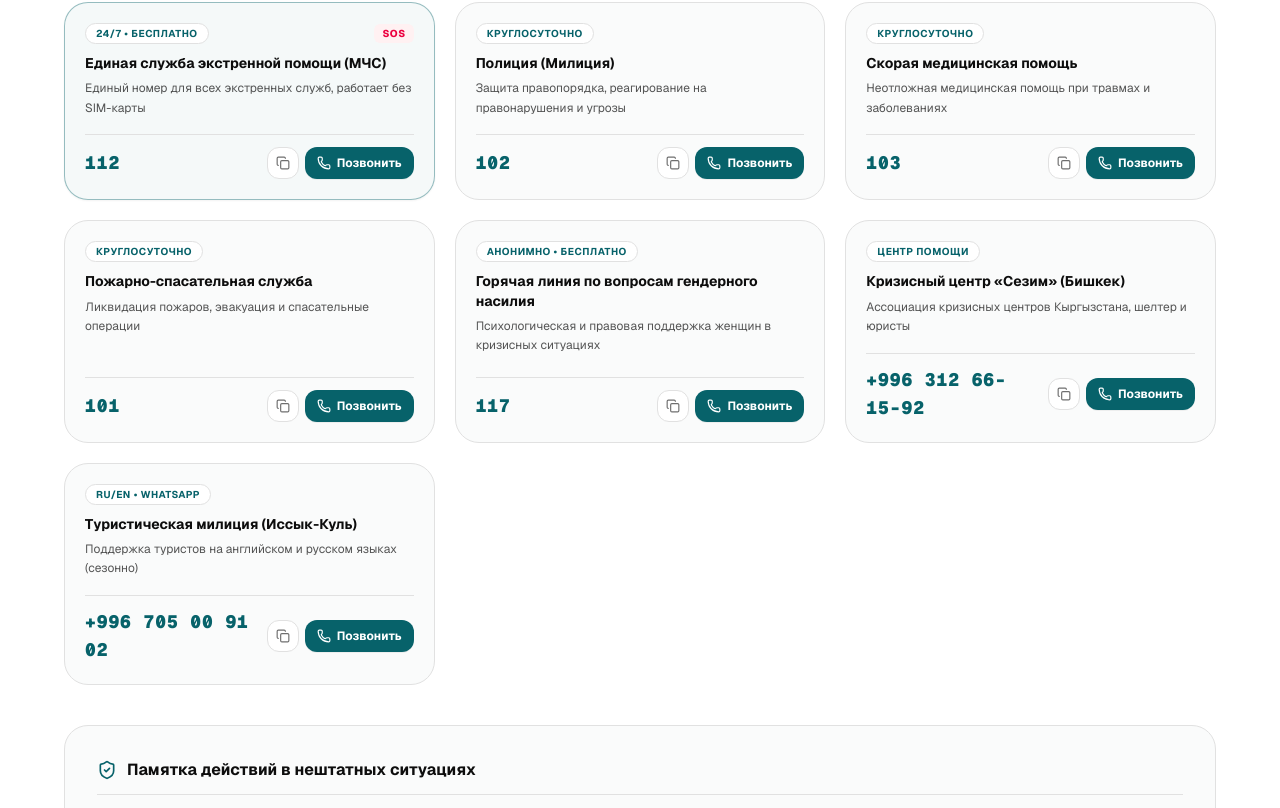
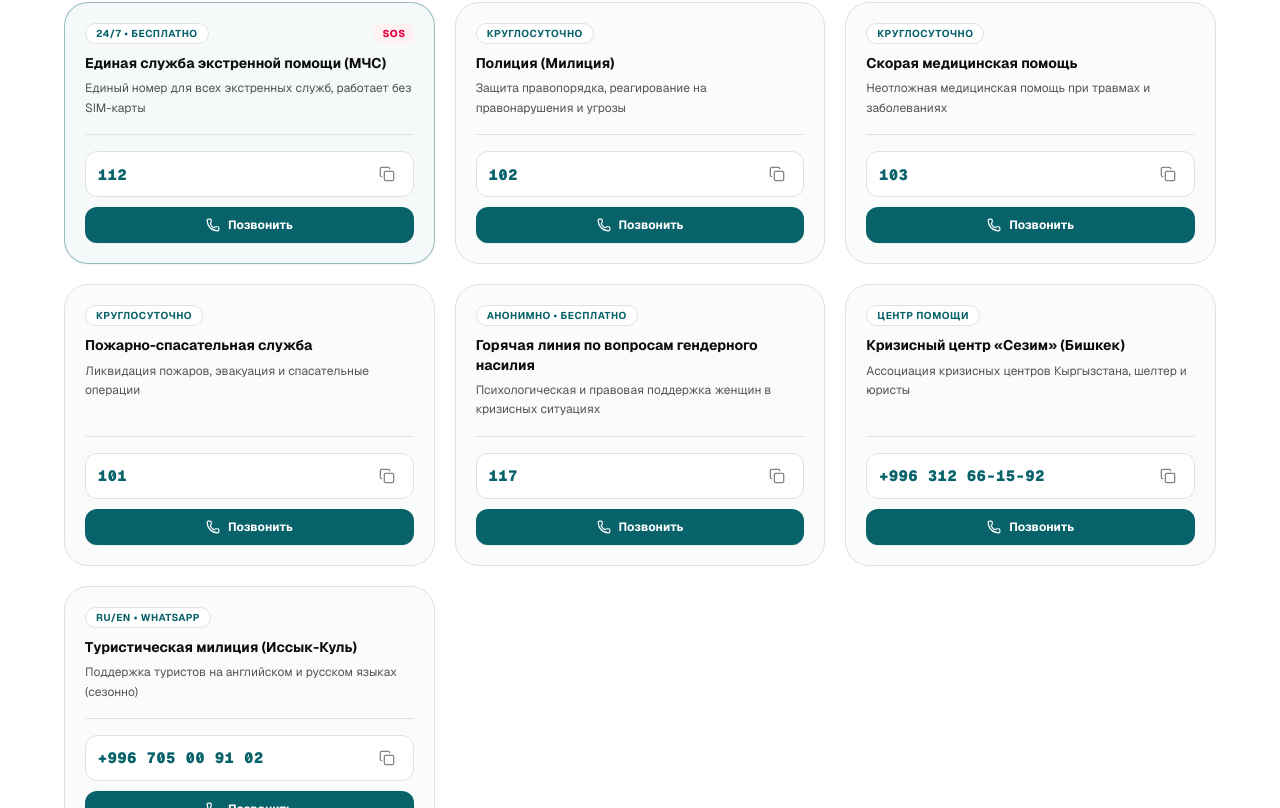
Before and after one commit to Evools/Aiym-Path, a Next.js app: page /guide in a window 1280 px wide. Shown: the part 3412-4220 px from the top of the page. Built offline with nearby package versions, Linux system fonts and the light colour scheme.

Commit message:
refactor: remove share functionality and simplify emergency banner and modal actions

```diff
--- a/components/features/guide/EmergencySafetyBanner.tsx
+++ b/components/features/guide/EmergencySafetyBanner.tsx
@@ -266,29 +266,31 @@ export const EmergencySafetyBanner: React.FC = () => {
                   </p>
                 </div>
 
-                <div className="pt-3 border-t border-[#E1E1E1] flex items-center justify-between gap-2">
-                  <span className="text-base sm:text-lg font-black tracking-wider text-[#07626A] font-mono">
+                <div className="pt-4 border-t border-[#E1E1E1] flex flex-col gap-2.5">
+                  {/* Phone number row with copy action */}
+                  <div className="flex items-center justify-between gap-2 px-3 py-2 rounded-xl bg-white border border-[#E1E1E1]">
+                    <span className="text-sm sm:text-[15px] font-black tracking-wider text-[#07626A] font-mono select-all">
                       {c.number}
                     </span>
 
-                  <div className="flex items-center gap-1.5">
                     <button
                       type="button"
                       onClick={() => handleCopy(c.number, c.id)}
-                      className="p-2 rounded-xl bg-white border border-[#E1E1E1] hover:border-[#07626A] text-[#0D0D0D]/60 hover:text-[#07626A] transition-colors cursor-pointer"
+                      className="p-1.5 rounded-lg text-[#0D0D0D]/50 hover:text-[#07626A] hover:bg-[#F0F2F2] transition-colors cursor-pointer shrink-0"
                       title="Скопировать номер"
                     >
-                      {isCopied ? <Check className="w-3.5 h-3.5 text-emerald-600" /> : <Copy className="w-3.5 h-3.5" />}
+                      {isCopied ? <Check className="w-4 h-4 text-emerald-600" /> : <Copy className="w-4 h-4" />}
                     </button>
+                  </div>
 
+                  {/* Full-width call CTA */}
                   <a
                     href={`tel:${c.number.replace(/[^0-9+]/g, "")}`}
-                      className="inline-flex items-center gap-1.5 px-3 py-2 rounded-xl bg-[#07626A] text-white text-xs font-bold hover:bg-[#07626A]/90 transition-colors cursor-pointer shadow-2xs"
+                    className="w-full flex items-center justify-center gap-2 py-2.5 rounded-xl bg-[#07626A] text-white text-xs font-bold hover:bg-[#07626A]/90 transition-colors cursor-pointer shadow-2xs"
                   >
                     <Phone className="w-3.5 h-3.5" />
                     <span>Позвонить</span>
                   </a>
-                  </div>
                 </div>
               </div>
             );
--- a/components/features/guide/GuideDetailModal.tsx
+++ b/components/features/guide/GuideDetailModal.tsx
@@ -1,7 +1,7 @@
 "use client";
 
 import React from "react";
-import { X, CheckCircle2, Phone, Share2 } from "lucide-react";
+import { X, CheckCircle2, Phone } from "lucide-react";
 import { GuidebookItem } from "@/types/guidebook.types";
 import { useLanguage } from "@/context/LanguageContext";
 
@@ -12,7 +12,6 @@ interface GuideDetailModalProps {
 
 export const GuideDetailModal: React.FC<GuideDetailModalProps> = ({ item, onClose }) => {
   const { language, dict } = useLanguage();
-  const [copied, setCopied] = React.useState(false);
 
   if (!item) return null;
 
@@ -20,14 +19,6 @@ export const GuideDetailModal: React.FC<GuideDetailModalProps> = ({ item, onClos
   const shortDesc = item.shortDescription[language] || item.shortDescription.ru;
   const details = item.details[language] || item.details.ru;
   const badge = item.badgeText ? item.badgeText[language] || item.badgeText.ru : null;
-
-  const handleCopyLink = () => {
-    if (typeof window !== "undefined") {
-      navigator.clipboard.writeText(`${window.location.origin}/guide#${item.id}`);
-      setCopied(true);
-      setTimeout(() => setCopied(false), 2000);
-    }
-  };
 
   return (
     <div className="fixed inset-0 z-50 flex items-center justify-center p-4 sm:p-6 overflow-y-auto">
@@ -100,40 +91,23 @@ export const GuideDetailModal: React.FC<GuideDetailModalProps> = ({ item, onClos
         </div>
 
         {/* Footer Actions */}
-        <div className="flex flex-wrap items-center justify-between gap-3 pt-5 border-t border-[#E1E1E1]">
+        <div className="flex items-center justify-between gap-3 pt-5 border-t border-[#E1E1E1]">
           {item.category === "emergency" ? (
             <a
               href="tel:112"
-              className="inline-flex items-center gap-2 px-5 py-2.5 rounded-xl bg-[#07626A] text-white text-sm font-semibold transition-colors"
+              className="inline-flex items-center gap-2 px-5 py-2.5 rounded-xl bg-[#07626A] text-white text-xs font-semibold hover:bg-[#07626A]/90 transition-colors"
             >
-              <Phone className="w-4 h-4" />
+              <Phone className="w-3.5 h-3.5" />
               <span>SOS: 112</span>
             </a>
           ) : (
-            <button
-              type="button"
-              onClick={handleCopyLink}
-              className="inline-flex items-center gap-2 px-4 py-2.5 rounded-xl text-[#07626A] text-xs font-semibold transition-colors cursor-pointer"
-              style={{ backgroundColor: "rgba(7, 98, 106, 0.10)" }}
-            >
-              {copied ? (
-                <>
-                  <CheckCircle2 className="w-3.5 h-3.5 text-[#07626A]" />
-                  <span>{dict.guidebook?.copied || "Скопировано"}</span>
-                </>
-              ) : (
-                <>
-                  <Share2 className="w-3.5 h-3.5" />
-                  <span>{language === "kg" ? "Бөлүшүү" : language === "en" ? "Share Guide" : "Поделиться"}</span>
-                </>
-              )}
-            </button>
+            <div />
           )}
 
           <button
             type="button"
             onClick={onClose}
-            className="px-5 py-2.5 rounded-xl bg-[#07626A] text-white text-xs font-semibold hover:bg-[#07626A]/90 transition-colors cursor-pointer"
+            className="px-6 py-2.5 rounded-xl bg-[#07626A] text-white text-xs font-semibold hover:bg-[#07626A]/90 transition-colors cursor-pointer"
           >
             {dict.guidebook?.close || "Закрыть"}
           </button>
```
Lines whose indentation alone changed are shown as unchanged.
